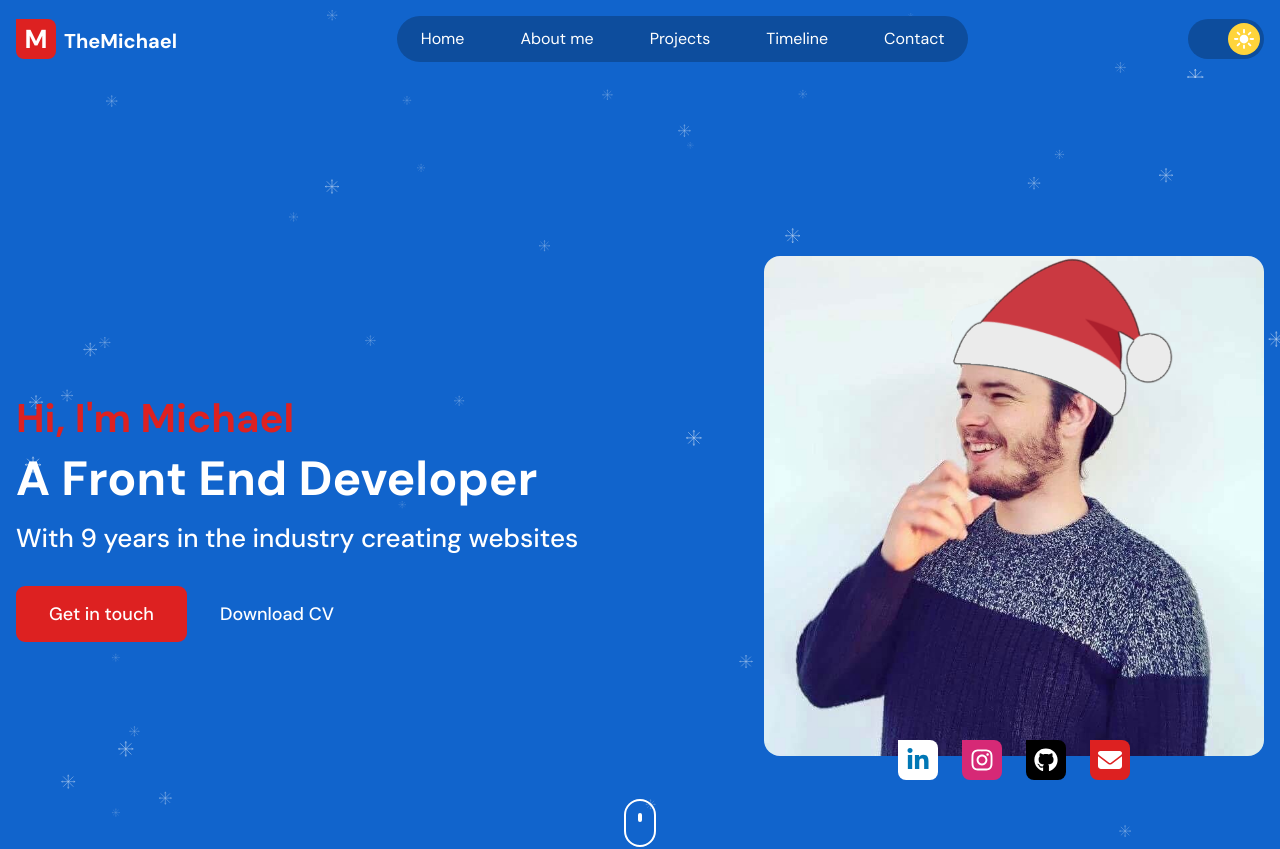
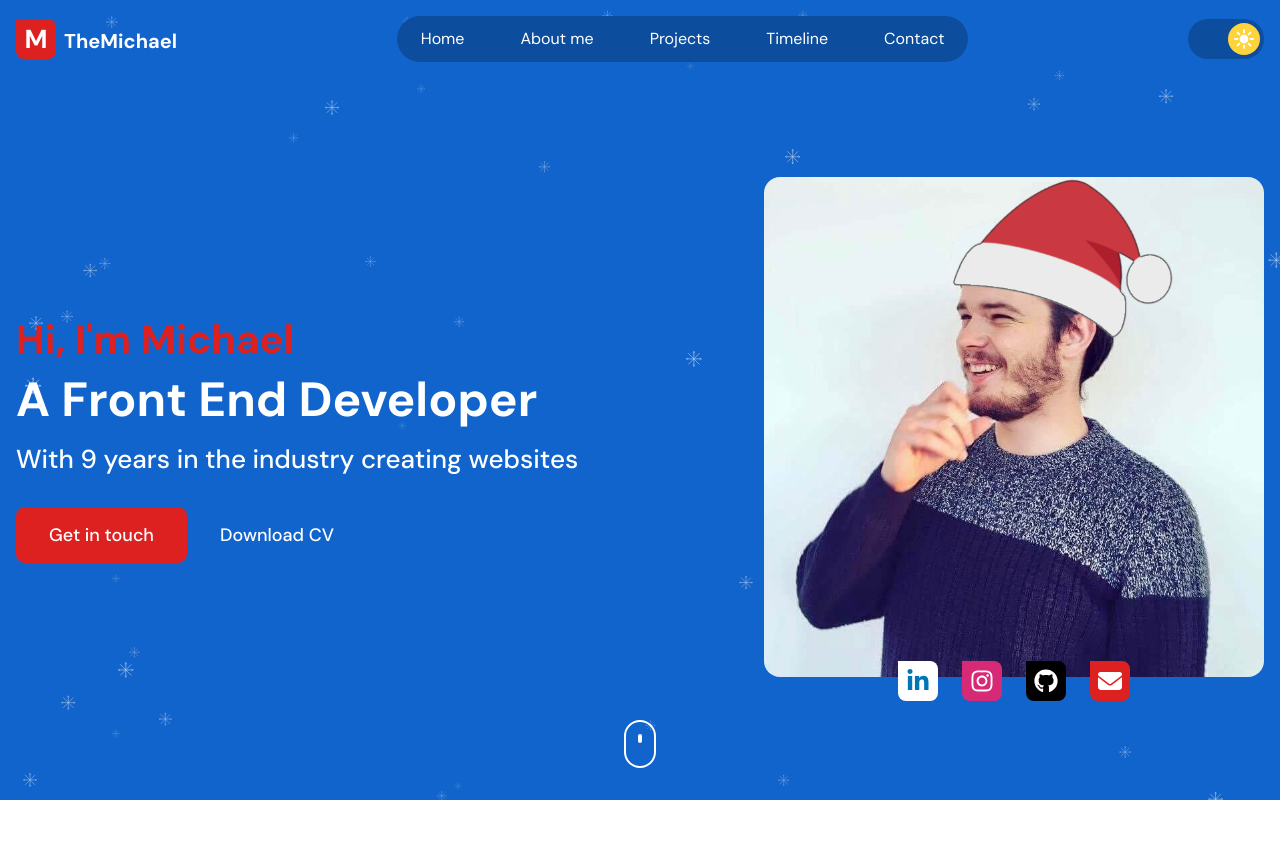
Before and after one commit to uplord/next-site, a Next.js app: page / in a window 1280 px wide. Shown: the top 849 px of the page. Built offline with nearby package versions, Linux system fonts and the light colour scheme.

Commit message:
page home

```diff
--- a/src/app/page.tsx
+++ b/src/app/page.tsx
@@ -4,7 +4,7 @@ import { Header, Footer, Banner, Section, Projects, Timeline, Stack } from "@/co
 export default function Home() {
   return (
     <div className={styles.page}>
-      <Header />
+      <Header home={true} />
       <main className={styles.main}>
         <Banner id="banner" queueId={0} />
         <Section id="about-me" queueId={1} />
```
